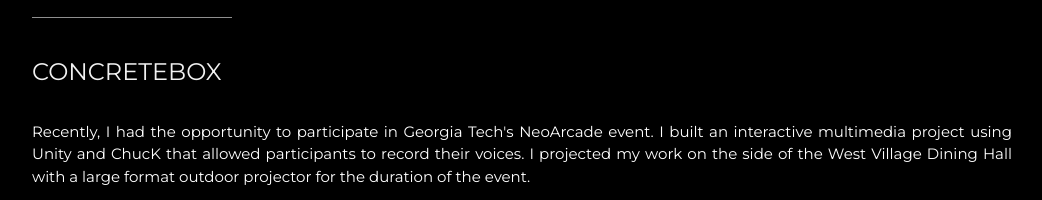
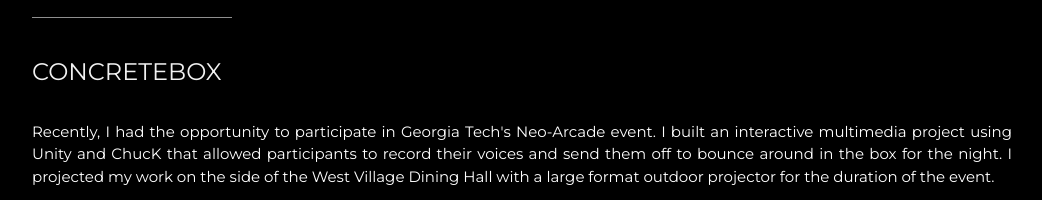
Before and after one commit to mmccollum31/Portfolio-Website, a plain HTML site: page index.html in a window 1280 px wide. Shown: the part 1492-1692 px from the top of the page, without its empty margins (178-1220 px from the left). Drawn offline with nearby package versions, Linux system fonts and the light colour scheme; grey boxes are pictures that could not be loaded.

Commit message:
Update index.html

```diff
--- a/index.html
+++ b/index.html
@@ -91,11 +91,11 @@
     <h3 class="w3-padding-16 w3-text-light-grey">My Skills</h3>
     <p class="w3-wide">Software Development</p>
     <div class="w3-dark-grey">
-      <div class="w3-blue" style="height:28px;width:98%"></div>
+      <div class="w3-blue" style="height:28px;width:97%"></div>
     </div>
     <p class="w3-wide">Game Design</p>
     <div class="w3-dark-grey">
-      <div class="w3-blue" style="height:28px;width:97%"></div>
+      <div class="w3-blue" style="height:28px;width:98%"></div>
     </div>
     <p class="w3-wide">Music Composition</p>
     <div class="w3-dark-grey">
@@ -126,8 +126,8 @@
     <h2 class="w3-text-light-grey">Current Projects</h2>
     <hr style="width:200px" class="w3-opacity">
     <h3 class="w3-padding-16 w3-text-light-grey">CONCRETEBOX</h3>
-    <p>Recently, I had the opportunity to participate in Georgia Tech's NeoArcade event. I built an interactive multimedia project
-      using Unity and ChucK that allowed participants to record their voices.
+    <p>Recently, I had the opportunity to participate in Georgia Tech's Neo-Arcade event. I built an interactive multimedia project
+      using Unity and ChucK that allowed participants to record their voices and send them off to bounce around in the box for the night.
       I projected my work on the side of the West Village Dining Hall with a large format outdoor projector for the duration of the event. </p>
     <iframe width="680" height="415"
     src="https://www.youtube.com/embed/PcqVKDGl-VQ?si=5JlV729f0OrPEUTh&amp;controls=0">
```
